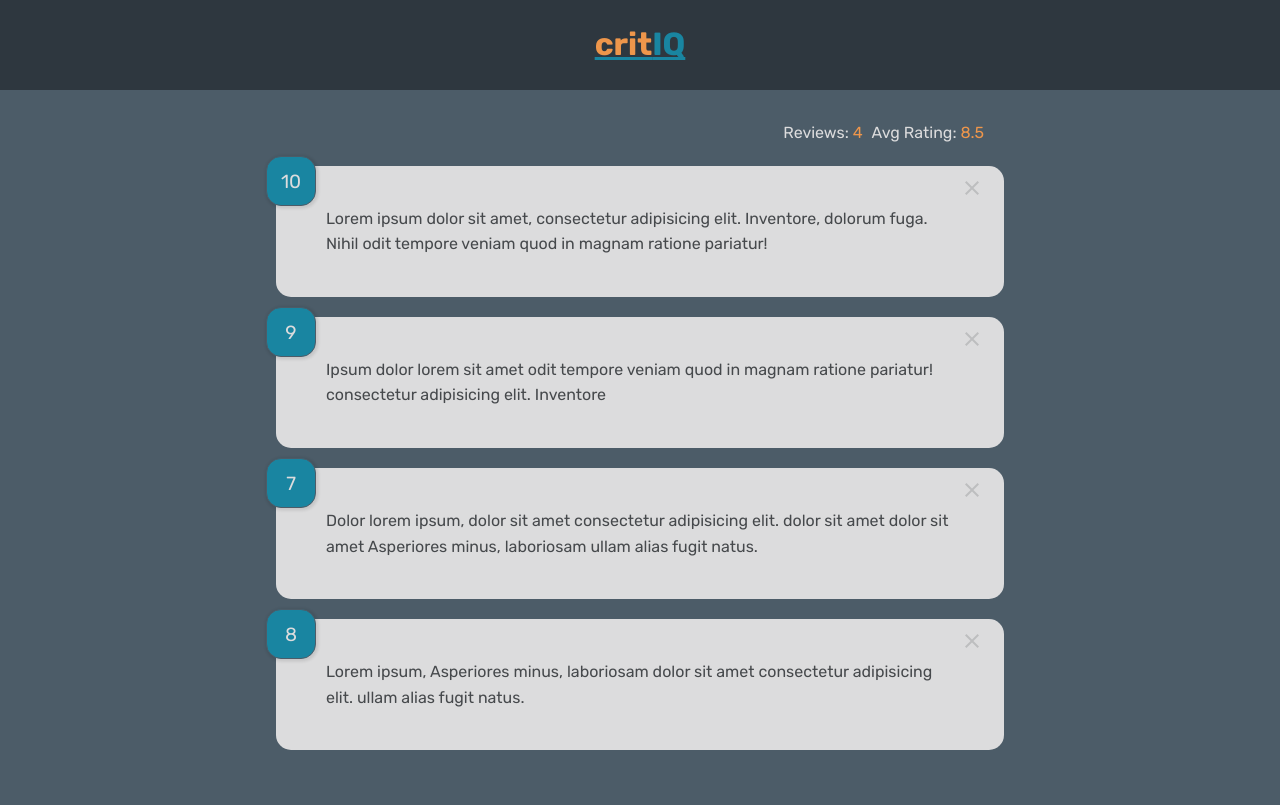
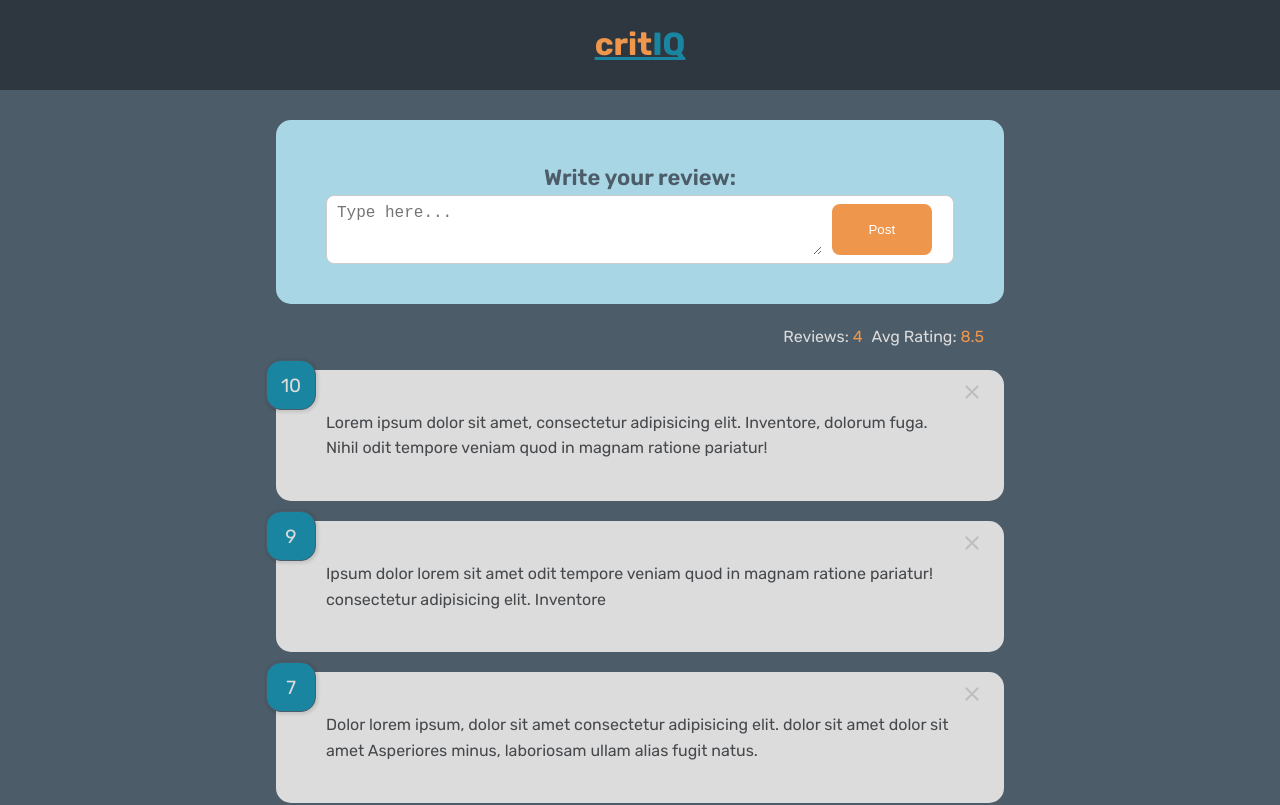
Before and after one commit to iancover/critiq, a React (Create React App) app: page / in a window 1280 px wide. Shown: the top 805 px of the page. Built offline with nearby package versions, Linux system fonts and the light colour scheme.

Commit message:
feat: Add ReviewForm component and updated css

```diff
--- a/src/App.js
+++ b/src/App.js
@@ -2,6 +2,9 @@ import { useState } from 'react';
 import Header from './components/Header';
 import ReviewList from './components/ReviewList';
 import ReviewStats from './components/ReviewStats';
+import ReviewForm from './components/ReviewForm';
+
+// fake review data
 import ReviewData from './data/ReviewData';
 
 function App() {
@@ -11,12 +14,13 @@ function App() {
     if (window.confirm('Are you sure you want to delete review?')) {
       setReview(review.filter(item => item.id !== id));
     }
-  }
+  };
 
   return (
     <>
       <Header />
       <div className='container'>
+        <ReviewForm />
         <ReviewStats review={review} />
         <ReviewList review={review} handleDelete={deleteReview} />
       </div>
--- /dev/null
+++ b/src/components/ReviewForm.jsx
@@ -0,0 +1,39 @@
+import { useState } from 'react';
+import Card from './shared/Card';
+
+function ReviewForm() {
+  const [text, setText] = useState('');
+
+  const handleTextChange = e => {
+    setText(e.target.value);
+  };
+
+  const btnStyles = {
+    backgroundColor: 'var(--orange-color)',
+  };
+
+  return (
+    <Card reverse={true}>
+      <form>
+        <h2>Write your review:</h2>
+        {/* @toto - rating select component */}
+        <div className='input-group'>
+          <textarea
+            onChange={handleTextChange}
+            type='text'
+            placeholder='Type here...'
+            value={text}
+            minLength={'50'}
+            maxLength={'250'}
+            autoCapitalize={'sentences'}
+          />
+          <button type='submit' className='btn btn-primary' style={btnStyles}>
+            Post
+          </button>
+        </div>
+      </form>
+    </Card>
+  );
+}
+
+export default ReviewForm;
--- a/src/index.css
+++ b/src/index.css
@@ -176,9 +176,12 @@ input:focus {
 textarea {
   flex-grow: 2;
   max-width: 80%;
+  max-height: 150px;
+  min-height: 40px;
   font-size: 16px;
   margin-right: 10px;
   border: none;
+  overflow: scroll;
 }
 
 textarea:focus {
@@ -189,7 +192,8 @@ textarea:focus {
 /* *** BUTTONS *** */
 .btn {
   width: 100px;
-  height: 40px;
+  height: auto;
+  min-height: 40px;
   color: #fff;
   border: 0;
   border-radius: 8px;
```
